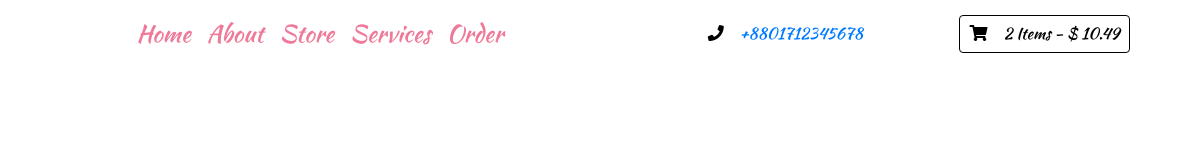
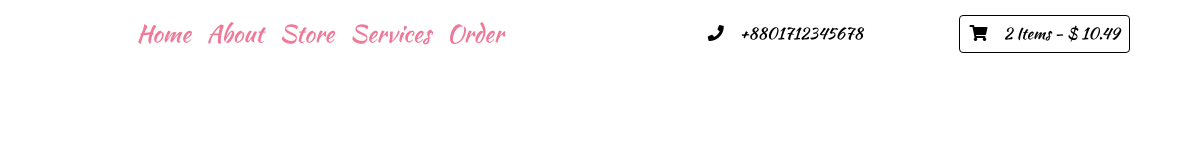
Before and after one commit to mdrifatsarker/grandma, a plain HTML site: page index.html in a window 1280 px wide. Shown: the full height of the page, 78-1280 px from the left. Drawn offline with nearby package versions, Linux system fonts and the light colour scheme.

Commit message:
phone css has added

```diff
--- a/css/style.css
+++ b/css/style.css
@@ -30,6 +30,11 @@ body {
 .nav-link:hover{
   color: var(--mainBlack);
 }
+/* phone icon */
+.nav-info a{
+  color: var(--mainBlack);
+  text-decoration: none;
+}
 /* cart-style */
 .cart-info__icon{
   color: var(--mainBlack);
```
